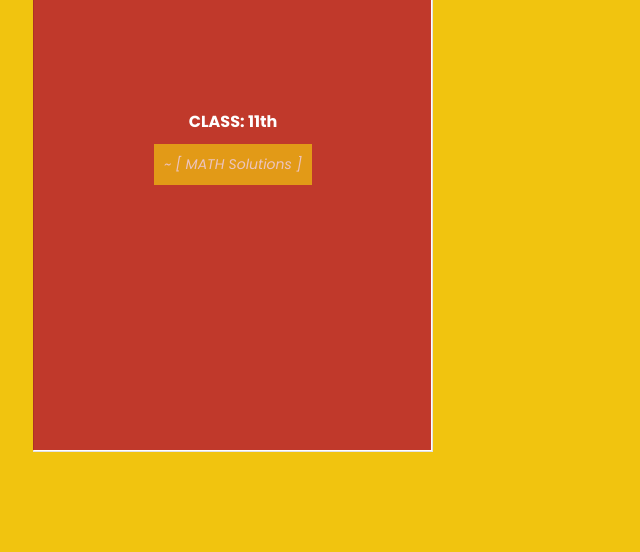
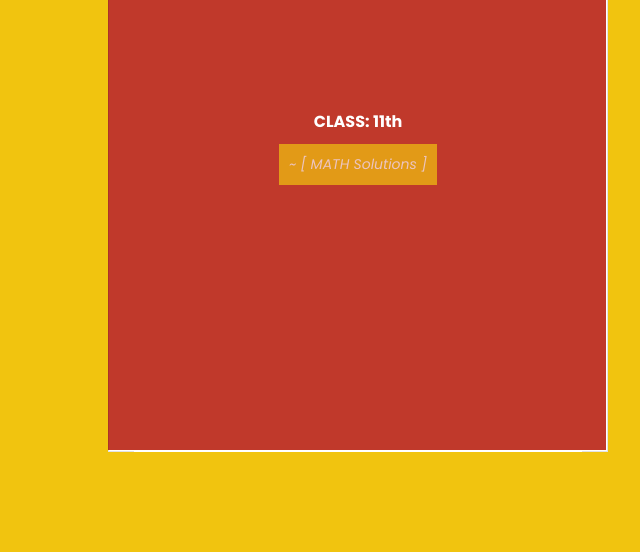
Before and after one commit to ArpitSharmaAS/flipbook, a plain HTML site: page index.html in a window 1280 px wide. Shown: the part 248-800 px from the top of the page, without its empty margins (407-1047 px from the left). Drawn offline with Linux system fonts and the light colour scheme.

Commit message:
gl;kfgpm

```diff
--- a/index.html
+++ b/index.html
@@ -151,7 +151,7 @@
 <script>
   function initializeFlipbook() {
     const flipbook = $(".flipbook");
-    const isMobile = window.innerWidth <= 4000; // Mobile width threshold
+    const isMobile = window.innerWidth < 1100; // Mobile width threshold
 
     flipbook.turn({
       display: isMobile ? 'single' : 'double', // Single page for mobile, double for larger screens
```
